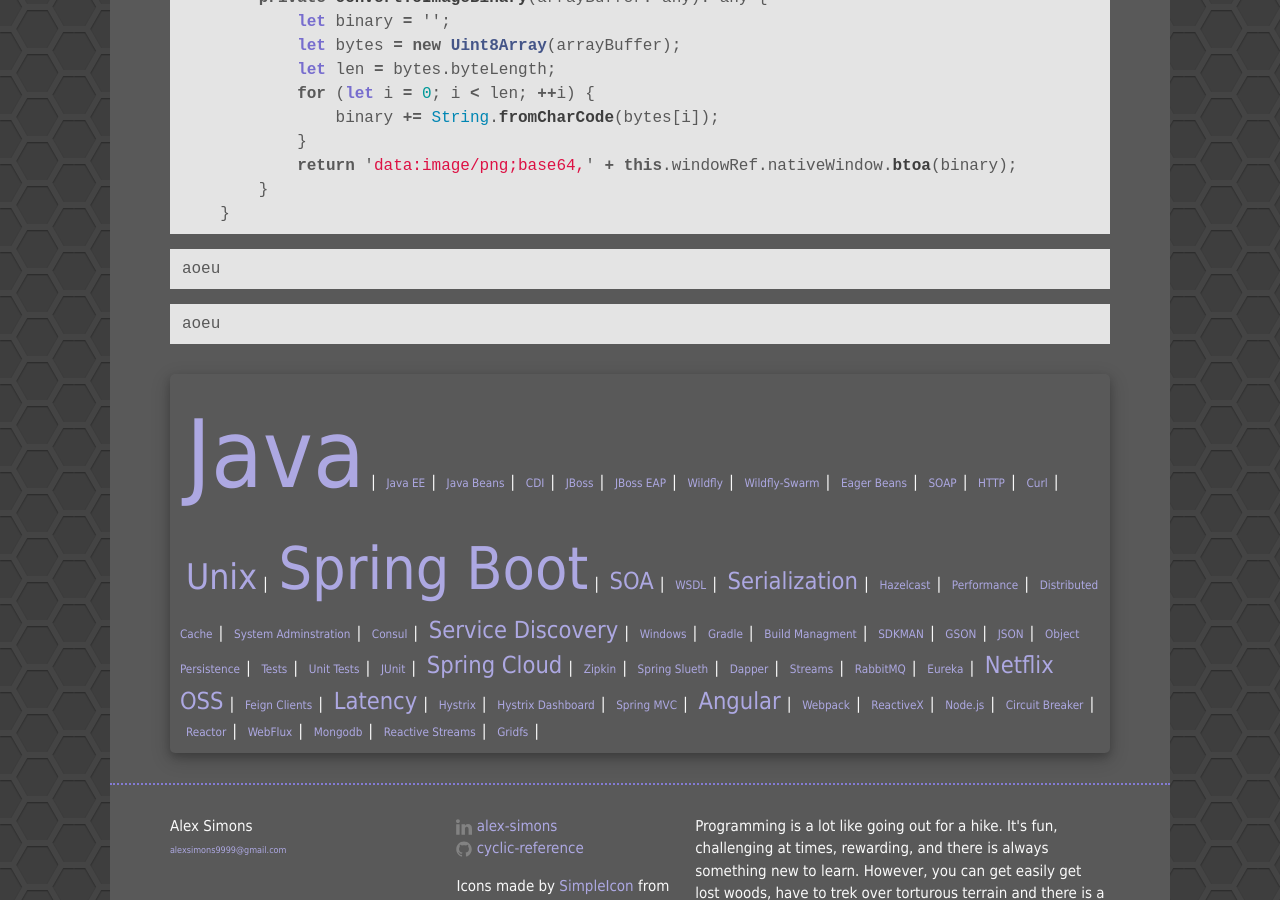
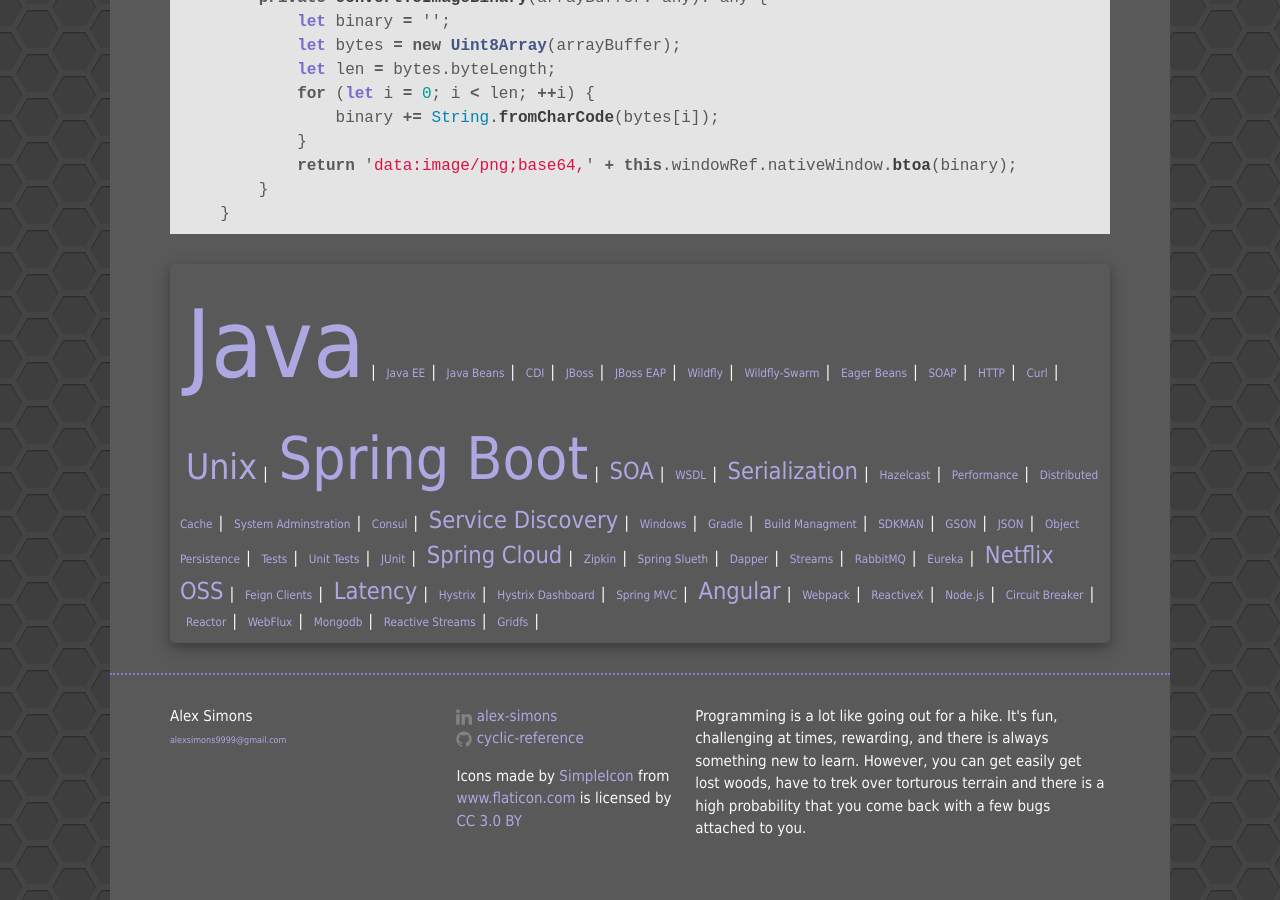
Before and after one commit to Unthrottled/blog, a Jekyll site: the page built from _posts/2017-12-14-Reactive-Mongo-Image-Persistence.md, in a window 1280 px wide and 900 px high, scrolled down 15481 px. Built offline with Jekyll 4.4.1, drawn with Linux system fonts in a browser that asks for light colours.

Commit message:
less dead stuff

```diff
--- a/_posts/2017-12-14-Reactive-Mongo-Image-Persistence.md
+++ b/_posts/2017-12-14-Reactive-Mongo-Image-Persistence.md
@@ -672,11 +672,3 @@ Lastly, this is the applications properties file that will allow for the configu
     }
 
 {% endhighlight %}
-
-{% highlight javascript %}
-aoeu
-{% endhighlight %}
-
-{% highlight javascript %}
-aoeu
-{% endhighlight %}
```
